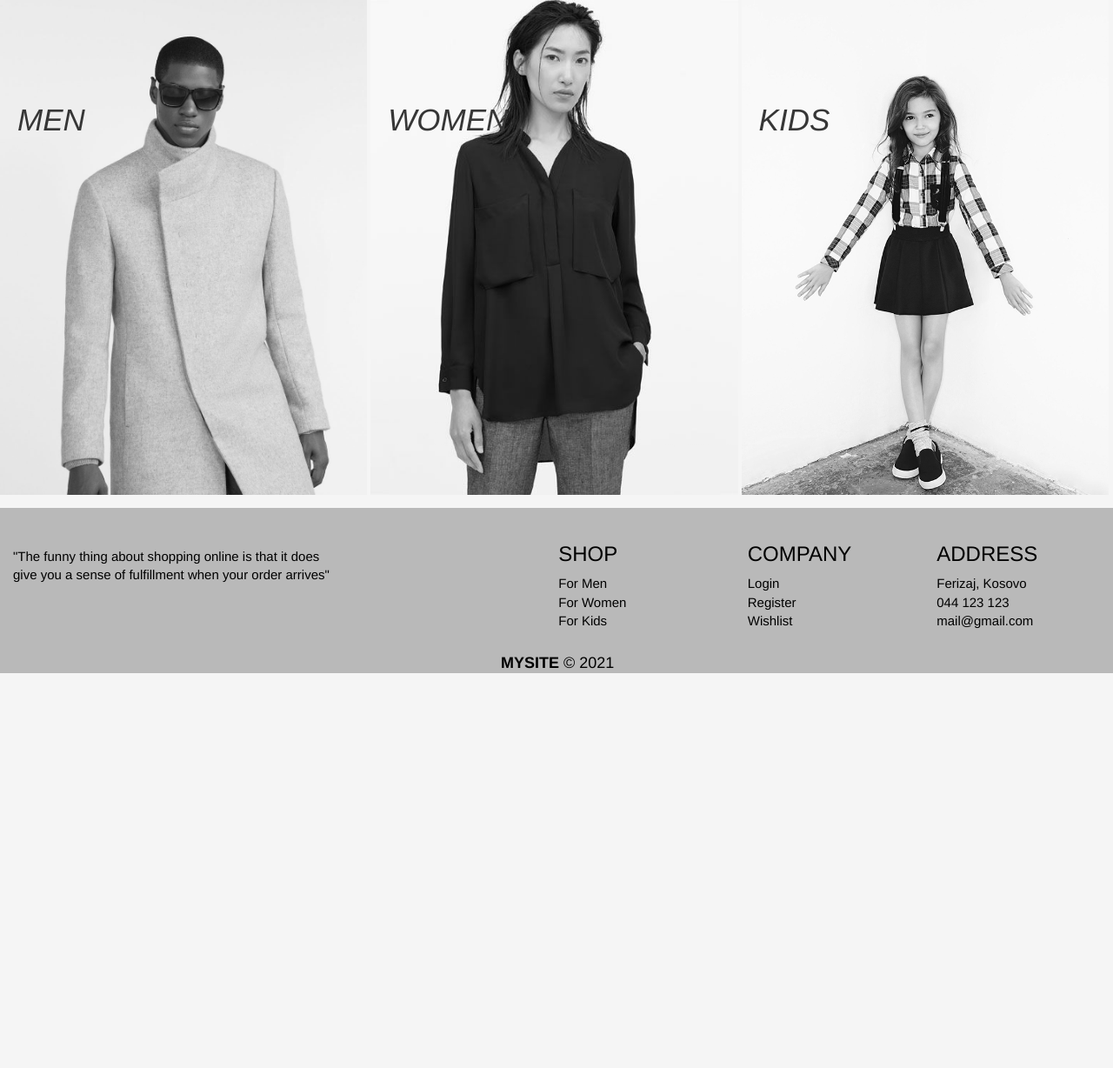
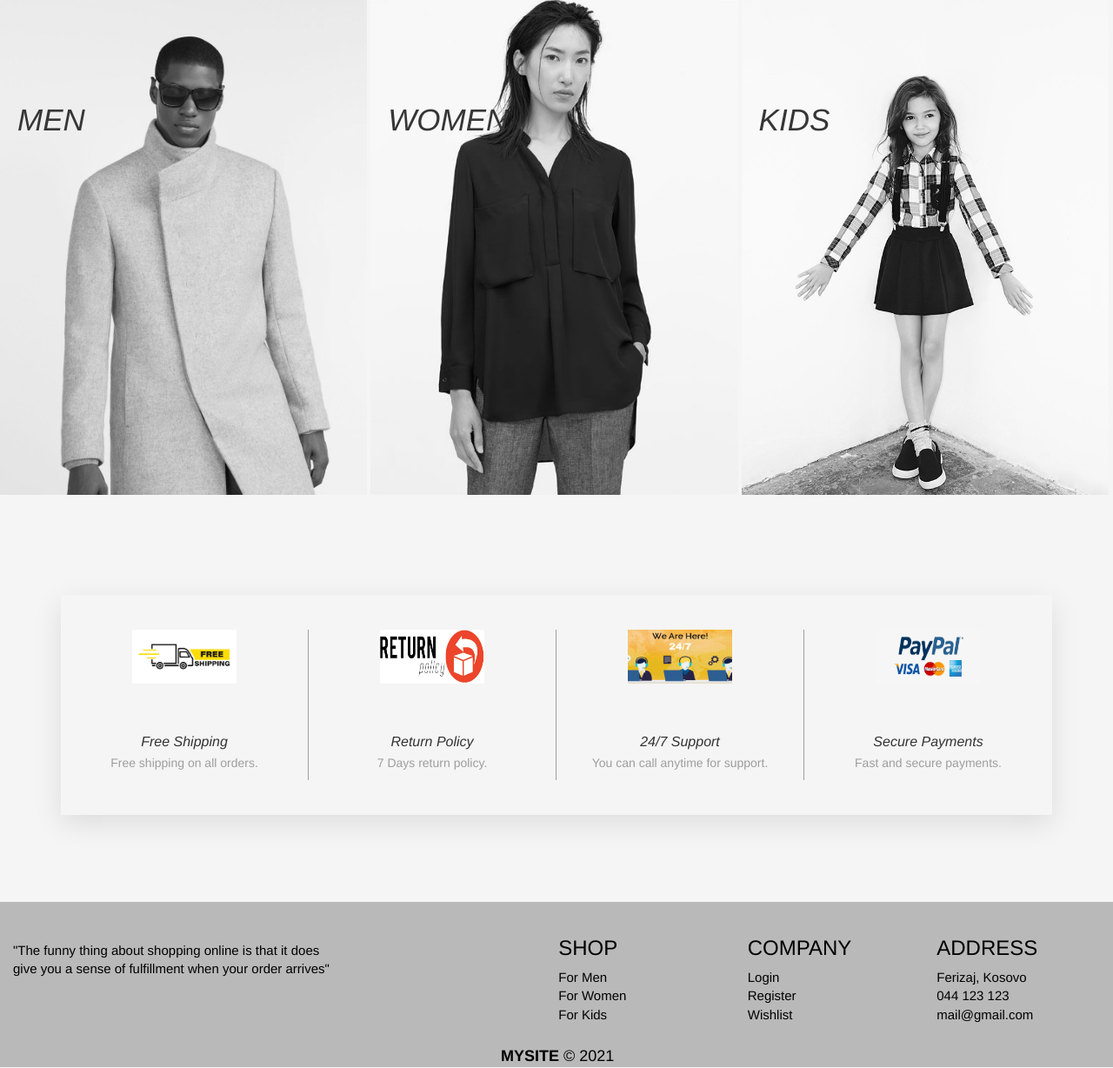
Before and after one commit to artavogliqi/Clothing-Website, a PHP site: page / in a window 1280 px wide. Shown: the part 61-1289 px from the top of the page at 87% size. Before the commit the page ends 836 px from the top, so only its background shows below. Run offline with PHP 8.4, Linux system fonts and the light colour scheme.

Commit message:
ndryshimi i shtate

```diff
--- a/index.html
+++ b/index.html
@@ -15,7 +15,7 @@
 
         </div>
         <div class="mwk">
-            <a href="#"><div class="m">
+            <a href="men.html"><div class="m">
                 <h3 class="men">MEN</h3>
             </div></a>
             <a href="#"><div class="w">
@@ -25,6 +25,52 @@
                 <h3 class="kids">KIDS</h3>
             </div></a>
         </div>
+
+<!---FEATURE SECTION-->
+            <div class="features-section">
+                <div class="container">
+                    <div class="features-inner">
+
+                        <div class="features-box">
+                            <div class="icon">
+                                <img src="freeshipping.jpg">
+                            </div>
+                            <h1>Free Shipping</h1>
+                            <p>Free shipping on all orders.</p>
+                        </div>
+                        <div class="features-box">
+                            <div class="icon">
+                                <img src="returnpolicy.jpg">
+                            </div>
+                            <h1>Return Policy</h1>
+                            <p>7 Days return policy.</p>
+                        </div>
+
+                        <div class="features-box">
+                            <div class="icon">
+                                <img src="support.jpg">
+                            </div>
+                            <h1>24/7 Support</h1>
+                            <p>You can call anytime for support.</p>
+                        </div>
+
+                        <div class="features-box">
+                            <div class="icon">
+                                <img src="securepay.jpg">
+                            </div>
+                            <h1>Secure Payments</h1>
+                            <p>Fast and secure payments.</p>
+                        </div>
+
+                    </div>
+                </div>
+
+            </div>
+
+
+
+
+
         <div class="footer" id="footer" role="footer">
         </div>
     </body>
--- a/style.css
+++ b/style.css
@@ -319,3 +319,60 @@ body {
     color: black;
     font-size: 18px;
 }
+
+
+/*===============================FREE SHIPPING PAYMENTS RETURN SUPPORT============================*/
+
+.features-section
+{
+	width:100%;
+	padding: 100px 0px;
+}
+
+.features-inner
+{
+	display: flex;
+	padding: 40px 0px;
+	box-shadow: 0px 10px 30px rgba(0,0,0,0.1);
+}
+
+
+.features-box
+{
+	flex:0 0 25%;
+	max-width: 25%;
+	text-align: center;
+	border-right: 1px solid #9e9e9e;
+}
+
+
+.features-box:nth-child(4)
+{
+	border-right: none;
+}
+
+
+.icon
+{
+	margin-bottom: 10px;
+}
+
+.icon img
+{
+	width: 120px;
+	height: 100px;
+    padding-bottom: 1cm;
+}
+
+.features-box h1
+{
+
+	font-size: 16px;
+	margin-bottom: 5px;
+    font-style: italic;
+}
+
+.features-box p
+{
+	color:#9e9e9e;
+}
```
Also changed, not shown: freeshipping.jpg (added), returnpolicy.jpg (added), securepay.jpg (added), support.jpg (added).
